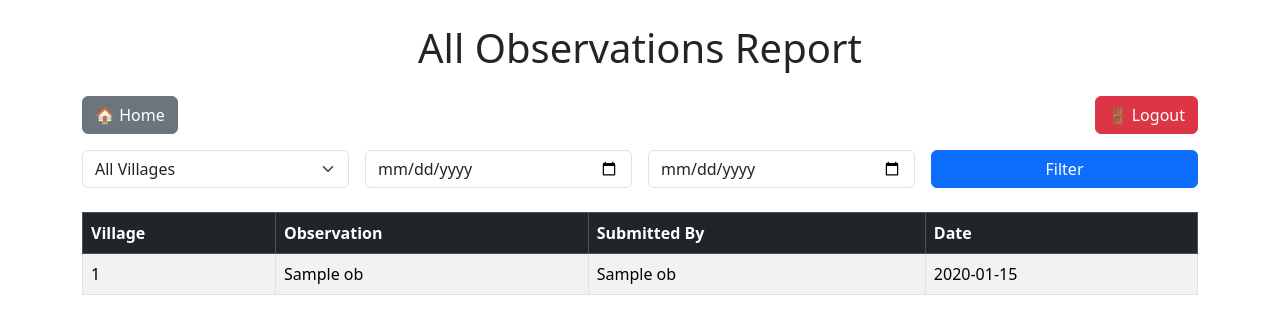
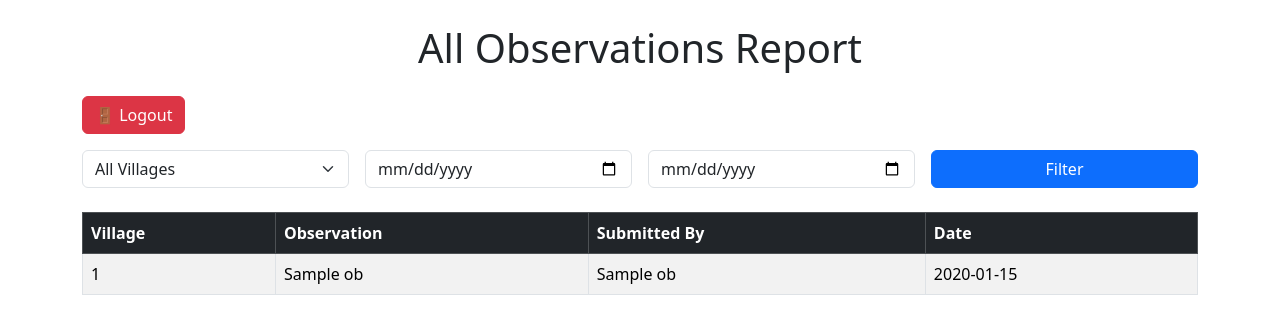
Before and after one commit to rohit502dhurve-cloud/police-websit, a Flask app: template templates/sho_report.html in a window 1280 px wide. Shown: the top 334 px of the page. Run offline with Flask 3, Linux system fonts and the light colour scheme; the template is opened without the code that fills it: most values are stand-ins (such as "Sample title", 1, 10 or a date in 2020); some libraries are stand-ins or nearby versions.

Commit message:
Update sho_report.html

```diff
--- a/templates/sho_report.html
+++ b/templates/sho_report.html
@@ -10,7 +10,6 @@
 <div class="container">
     <h1 class="text-center mb-4">All Observations Report</h1>
     <div class="d-flex justify-content-between mb-3">
-    <a href="/" class="btn btn-secondary">🏠 Home</a>
     <a href="/logout" class="btn btn-danger">🚪 Logout</a>
 </div>
 
```
